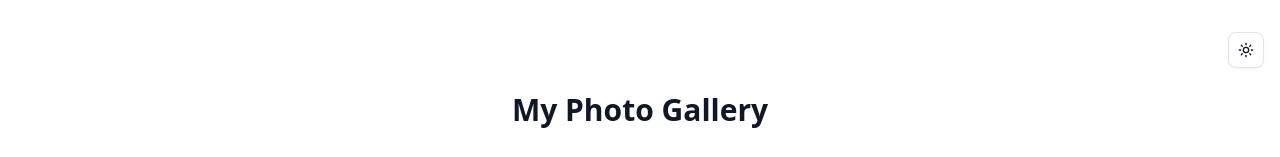
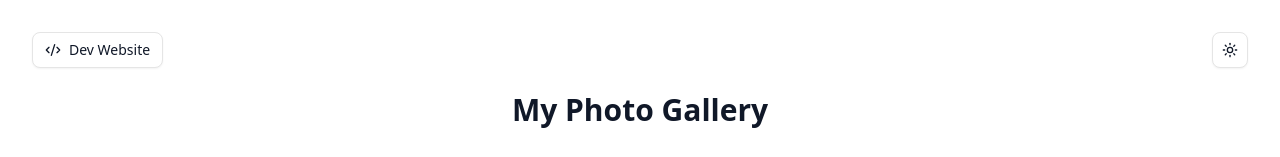
Before and after one commit to Crystallized21/photo-gallery, a Next.js app: page / in a window 1280 px wide. Shown: the top 157 px of the page. Built offline with nearby package versions, Linux system fonts and the light colour scheme; no server answers.

Commit message:
Add link to my dev website

```diff
--- a/src/components/PhotoScrollableArea.tsx
+++ b/src/components/PhotoScrollableArea.tsx
@@ -1,15 +1,24 @@
 "use client"
 
-import React, {useState} from 'react';
+import React from 'react';
 import {ThemeModeToggle} from "@/components/themes/ThemeModeToggle";
 import Carousel from "@/components/carousel/Carousel";
+import {Button} from "@/components/ui/button";
+import Link from 'next/link';
+import {CodeXml} from 'lucide-react';
 
 const PhotoScrollableArea = () => {
   return (
     <div
       className="min-h-screen bg-white dark:bg-gray-950 text-gray-900 dark:text-gray-100 transition-colors duration-300">
       <div className="w-full px-4 py-8">
-        <div className="flex justify-end mb-6">
+        <div className="flex justify-between mb-6 mx-2 md:mx-4">
+          <Link href="https://crystallized.sh">
+            <Button className="cursor-pointer" variant="outline">
+              <CodeXml/>
+              Dev Website
+            </Button>
+          </Link>
           <ThemeModeToggle/>
         </div>
 
```
